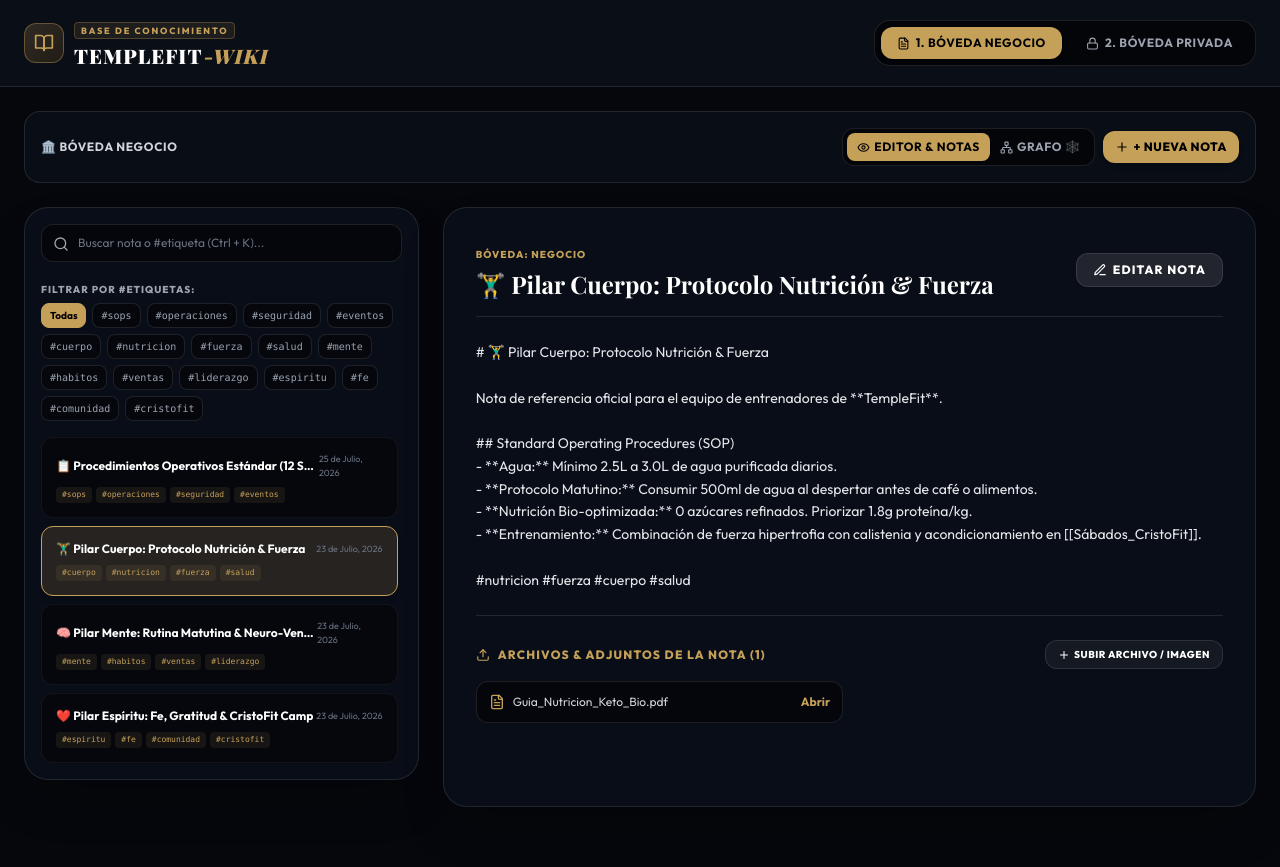
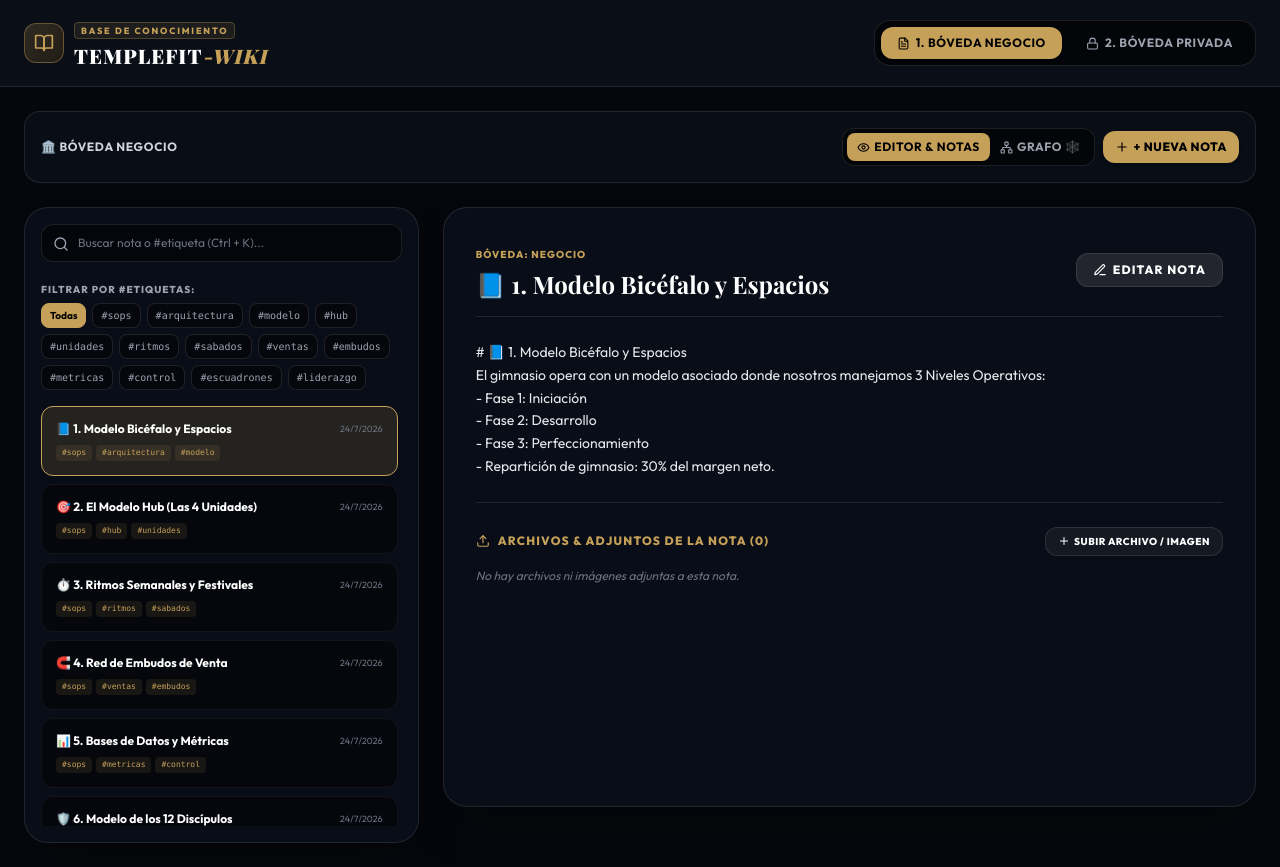
Before and after one commit to Katzert/templefit-wiki, a Next.js app: page /templefit-wiki/ in a window 1280 px wide. Before the commit the page ends 831 px from the top, so only its background shows below. Built offline with nearby package versions, Linux system fonts and the light colour scheme; a web font is replaced by a local one.

Commit message:
feat: integrate Paulo's real NotebookLM SOPs

```diff
--- a/app/page.tsx
+++ b/app/page.tsx
@@ -20,134 +20,101 @@ interface WikiNote {
 }
 
 const DEFAULT_NOTES: WikiNote[] = [
-  // Bóveda 1: Conocimiento Negocio TempleFit
   {
-    id: 'note-sops',
-    title: '📋 Procedimientos Operativos Estándar (12 SOPs)',
+    id: 'note-sops-1',
+    title: '📘 1. Modelo Bicéfalo y Espacios',
     vault: 'business',
-    tags: ['sops', 'operaciones', 'seguridad', 'eventos'],
-    content: `# 📋 Procedimientos Operativos Estándar (12 SOPs)
-
-Base de conocimiento operativa para entrenadores y administradores de **TempleFit**.
-
-## 1. Seguridad Digital & Contratación
-- **SOP 1:** Protocolo de contratación y seguridad digital.
-- **SOP 2:** SOP de ventas y atención al cliente.
-- **SOP 3:** SOP de entrenamiento en [[Pilar_Cuerpo]] y [[Pilar_Mente]].
-- **SOP 4:** Protocolo de logística en espacios públicos.
-
-## 2. Eventos & Audiencias
-- **SOP 5:** SOP de fidelización y seguimiento de atletas.
-- **SOP 6:** SOP de producción de eventos masivos (CristoFit Camp).
-- **SOP 7:** SOP de gestión de audiencias masivas.
-- **SOP 8:** SOP de comunicación y RRPP.
-
-## 3. Expansión & Auditoría
-- **SOP 9:** SOP de apertura de nuevas sedes.
-- **SOP 10:** SOP de gestión de alianzas comerciales.
-- **SOP 11:** SOP de auditoría y cierre de ciclo.
-- **SOP 12:** SOP de planificación anual y expansión.
-
-#sops #operaciones #seguridad #eventos`,
+    tags: ['sops', 'arquitectura', 'modelo'],
+    content: `# 📘 1. Modelo Bicéfalo y Espacios
+El gimnasio opera con un modelo asociado donde nosotros manejamos 3 Niveles Operativos:
+- Fase 1: Iniciación
+- Fase 2: Desarrollo
+- Fase 3: Perfeccionamiento
+- Repartición de gimnasio: 30% del margen neto.`,
     attachments: [],
-    updatedAt: '25 de Julio, 2026'
+    updatedAt: new Date().toLocaleDateString('es-ES')
   },
   {
-    id: 'note-cuerpo',
-    title: '🏋️‍♂️ Pilar Cuerpo: Protocolo Nutrición & Fuerza',
+    id: 'note-sops-2',
+    title: '🎯 2. El Modelo Hub (Las 4 Unidades)',
     vault: 'business',
-    tags: ['cuerpo', 'nutricion', 'fuerza', 'salud'],
-    content: `# 🏋️‍♂️ Pilar Cuerpo: Protocolo Nutrición & Fuerza
-
-Nota de referencia oficial para el equipo de entrenadores de **TempleFit**.
-
-## Standard Operating Procedures (SOP)
-- **Agua:** Mínimo 2.5L a 3.0L de agua purificada diarios.
-- **Protocolo Matutino:** Consumir 500ml de agua al despertar antes de café o alimentos.
-- **Nutrición Bio-optimizada:** 0 azúcares refinados. Priorizar 1.8g proteína/kg.
-- **Entrenamiento:** Combinación de fuerza hipertrofia con calistenia y acondicionamiento en [[Sábados_CristoFit]].
-
-#nutricion #fuerza #cuerpo #salud`,
-    attachments: [
-      { name: 'Guia_Nutricion_Keto_Bio.pdf', url: '#', type: 'pdf' }
-    ],
-    updatedAt: '23 de Julio, 2026'
+    tags: ['sops', 'hub', 'unidades'],
+    content: `# 🎯 2. El Modelo Hub
+1. Centro de Entrenamiento
+2. Barra Nutricional Integrada
+3. Apparel (Marca de Ropa)
+4. Medicina Preventiva
+Todo alumno debe transicionar por estas unidades (Cross-Selling natural).`,
+    attachments: [],
+    updatedAt: new Date().toLocaleDateString('es-ES')
   },
   {
-    id: 'note-mente',
-    title: '🧠 Pilar Mente: Rutina Matutina & Neuro-Ventas',
+    id: 'note-sops-3',
+    title: '⏱️ 3. Ritmos Semanales y Festivales',
     vault: 'business',
-    tags: ['mente', 'habitos', 'ventas', 'liderazgo'],
-    content: `# 🧠 Pilar Mente: Rutina Matutina & Neuro-Ventas
-
-Directrices cognitivas para el acondicionamiento mental de los atletas:
-
-1. **Regla de Oro Matutina:** 0 redes sociales durante los primeros 60 minutos del día.
-2. **Lectura Diaria:** 15 minutos de desarrollo personal antes de iniciar el bloque de trabajo.
-3. **Neuro-Ventas Éticas:** Escuchar la necesidad del cliente y conectar con sus valores antes de ofrecer el [[Reto_21_Dias]].
-
-#mente #habitos #ventas #liderazgo`,
+    tags: ['sops', 'ritmos', 'sabados'],
+    content: `# ⏱️ 3. Ritmos Semanales y Festivales
+- **Sábados CristoFit Camp:** Bloques de Fuerza, Comunidad, Catering, Técnica, Cardio, Show Fit.
+- **Trimestral:** Festivales Corona de Victoria y Vida.
+- **Neuro-Entrenamiento de Impacto en Ventas:** Programa formativo de 630 horas.`,
     attachments: [],
-    updatedAt: '23 de Julio, 2026'
+    updatedAt: new Date().toLocaleDateString('es-ES')
   },
   {
-    id: 'note-espiritu',
-    title: '❤️ Pilar Espíritu: Fe, Gratitud & CristoFit Camp',
+    id: 'note-sops-4',
+    title: '🧲 4. Red de Embudos de Venta',
     vault: 'business',
-    tags: ['espiritu', 'fe', 'comunidad', 'cristofit'],
-    content: `# ❤️ Pilar Espíritu: Fe, Gratitud & CristoFit Camp
-
-Valores inquebrantables del atleta íntegro:
-
-- **Oración Matutina:** 10 a 15 minutos de gratitud y conexión espiritual.
-- **Sábados CristoFit Camp:** Entrenamiento grupal al aire libre en Santa Cruz, Bolivia.
-- **Regla de la Excelencia:** "Todo lo que hagan, háganlo de corazón, como para el Señor" (Colosenses 3:23).
-
-#espiritu #fe #comunidad #cristofit`,
+    tags: ['sops', 'ventas', 'embudos'],
+    content: `# 🧲 4. Red de Embudos de Venta
+- **F1 Conversion:** 5 emails, 7 días. Lead Magnet: 1 semana gratis + 20% Dcto Snack Bar.
+- **F2 Recovery:** Recuperación de desertores. 24h Gym, 48h Catering, 72h Med Prev.
+- **F3:** 60% conversión onboarding de Gym a Snack Bar.`,
     attachments: [],
-    updatedAt: '23 de Julio, 2026'
-  },
-
-  // Bóveda 2: Bóveda Privada Fundadores (Paulo & Tú)
-  {
-    id: 'note-paulo-estrategia-2027',
-    title: '🔐 Estrategia Franquicias 2027 (Paulo & Socio)',
-    vault: 'founders',
-    tags: ['paulo_ideas', 'estrategia', 'franquicias', 'privado'],
-    content: `# 🔐 Estrategia Franquicias 2027 (Notas Borrador Paulo & Socio)
-
-**CONFIDENCIAL - BÓVEDA PRIVADA DE FUNDADORES**
-
-Ideas para discusión ejecutiva entre Paulo y Socio:
-- Modelo de expansión de licencias en gimnasios de Santa Cruz y Cochabamba.
-- Paquete de royalty del 8% sobre inscripciones del Reto 21 Días.
-- Incorporación de la línea de suplementos limpios marca propia TempleFit.
-
-*Nota para el LLM:* Extraer y sintetizar solo el modelo de retención para la documentación pública del negocio.
-
-#paulo_ideas #estrategia #franquicias #privado`,
-    attachments: [
-      { name: 'Modelo_Financiero_Proyeccion.xlsx', url: '#', type: 'excel' }
-    ],
-    updatedAt: '23 de Julio, 2026'
+    updatedAt: new Date().toLocaleDateString('es-ES')
   },
   {
-    id: 'note-paulo-vision-marca',
-    title: '🔐 Visión de Marca & Manifiesto del Escuadrón',
+    id: 'note-sops-5',
+    title: '📊 5. Bases de Datos y Métricas',
+    vault: 'business',
+    tags: ['sops', 'metricas', 'control'],
+    content: `# 📊 5. Bases de Datos y Métricas de Control
+- **Checklist 6 Días Operativos**
+- **Corte Ejecutivo:** Lunes 8:00 AM (Ingresos, Vidas Impactadas, Margen Neto).
+- **Regla 3-3-3:** Alerta de estancamiento.
+- **NPS:** Corregir operaciones si baja de 7.`,
+    attachments: [],
+    updatedAt: new Date().toLocaleDateString('es-ES')
+  },
+  {
+    id: 'note-sops-6',
+    title: '🛡️ 6. Modelo de los 12 Discípulos',
+    vault: 'business',
+    tags: ['sops', 'escuadrones', 'liderazgo'],
+    content: `# 🛡️ 6. Modelo de los 12 Discípulos (Escuadrones)
+- **Brigadas Independientes:** 25 grupos.
+- **Límite:** 12 atletas por escuadrón para máximo control de comunidad.
+- **Meta Anual:** 300 atletas certificados en el primer año.`,
+    attachments: [],
+    updatedAt: new Date().toLocaleDateString('es-ES')
+  },
+  {
+    id: 'note-sops-7',
+    title: '💰 7. Marco Corporativo (Regla 50/50)',
     vault: 'founders',
-    tags: ['paulo_ideas', 'manifiesto', 'vision', 'privado'],
-    content: `# 🔐 Visión de Marca & Manifiesto del Escuadrón
-
-**IDEAS MAESTRAS DE PAULO & SOCIO**
-
-Borrador de valores clave para transmitir en las mentorías de liderazgo:
-- No buscamos clientes, buscamos atletas valientes que transformen su familia.
-- La disciplina física es el reflejo visible del carácter espiritual.
-- Medir la tasa de retención no por ingresos sino por vidas salvadas del sedentarismo.
-
-#paulo_ideas #manifiesto #vision #privado`,
+    tags: ['estrategia', 'finanzas', 'privado'],
+    content: `# 💰 7. Marco Corporativo (Distribución de Utilidades)
+**CONFIDENCIAL**
+- 50% de las utilidades netas se REINVIERTEN obligatoriamente en el Hub.
+- 50% de las utilidades se distribuyen:
+  - 25% Fundador
+  - 10% Regalías (Royalties)
+  - 10% Manager del Gym
+  - 10% Chef / Nutricionista
+  - 10% Pool de Instructores
+  - 5% Marketing / Closers
+  - 5% Fondo Bonus (Equipo)`,
     attachments: [],
-    updatedAt: '23 de Julio, 2026'
+    updatedAt: new Date().toLocaleDateString('es-ES')
   }
 ];
 
@@ -158,7 +125,7 @@ export default function TempleWikiApp() {
   const [pinInput, setPinInput] = useState('');
   const [pinError, setPinError] = useState(false);
 
-  const [activeNoteId, setActiveNoteId] = useState<string>('note-cuerpo');
+  const [activeNoteId, setActiveNoteId] = useState<string>('note-sops-1');
   const [searchQuery, setSearchQuery] = useState('');
   const [selectedTag, setSelectedTag] = useState<string | null>(null);
   const [selectedFolder, setSelectedFolder] = useState<string | null>(null);
```
